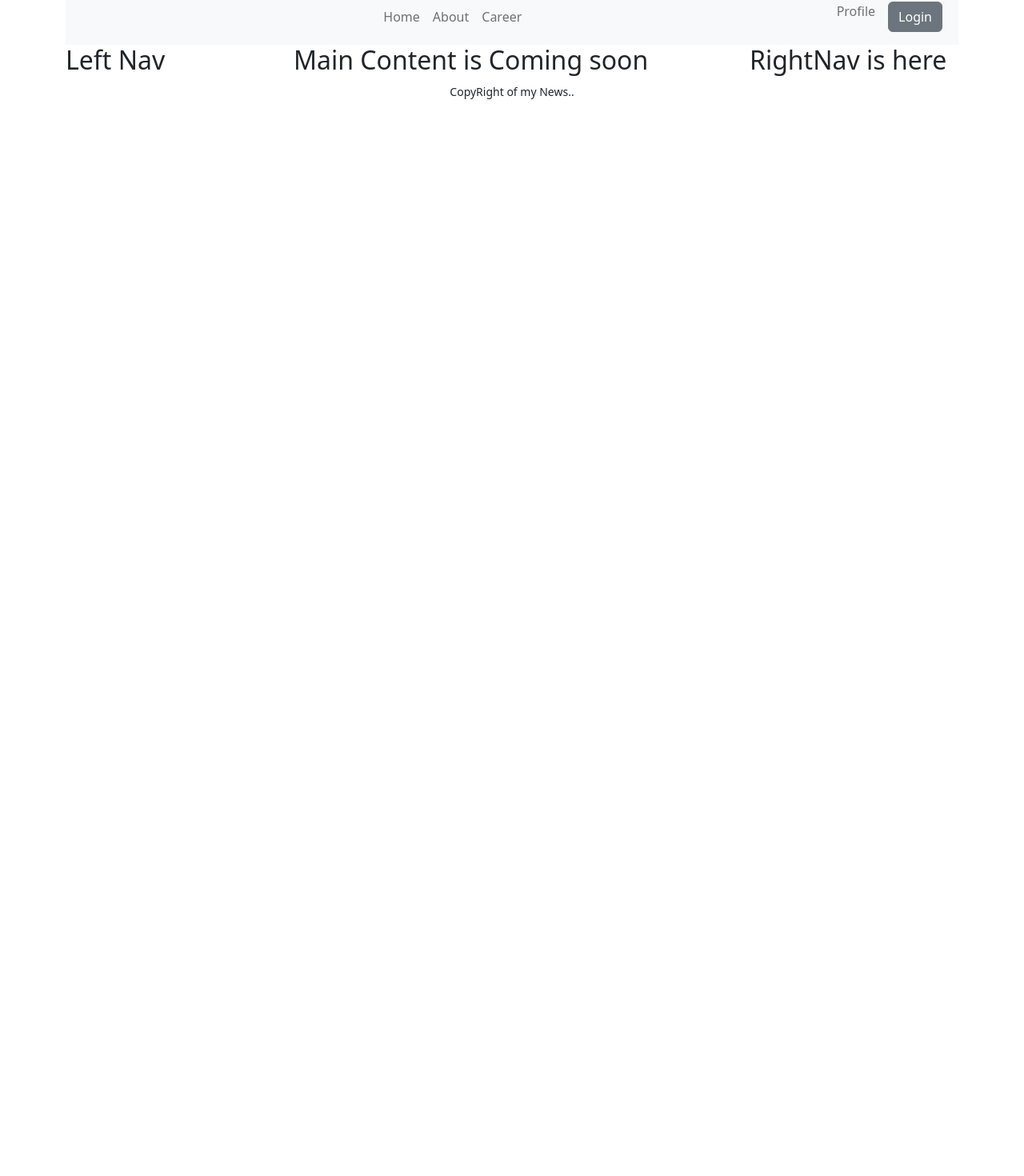
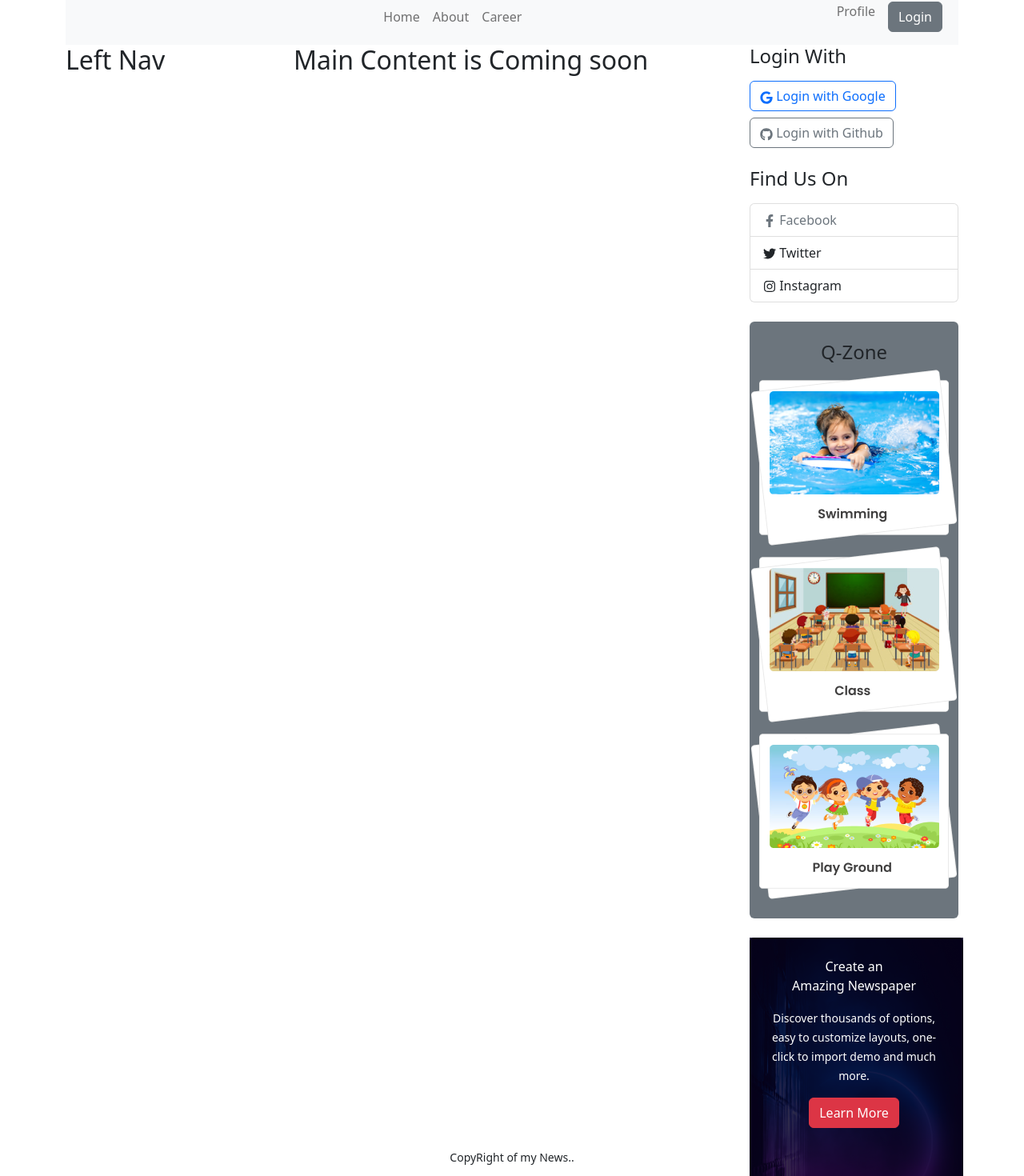
Before and after one commit to sabuj0143/the-news-dragon-project, a React (Vite) app: page / in a window 1280 px wide. Shown: the part 186-1656 px from the top of the page at 80% size. Before the commit the page ends 800 px from the top, so only its background shows below. Built offline with nearby package versions, Linux system fonts and the light colour scheme; no server answers.

Commit message:
API of localsite and react icons added

```diff
--- a/package.json
+++ b/package.json
@@ -18,6 +18,7 @@
     "react-bootstrap": "^2.7.4",
     "react-dom": "^18.2.0",
     "react-fast-marquee": "^1.3.5",
+    "react-icons": "^4.8.0",
     "react-router-dom": "^6.10.0",
     "sort-by": "^1.2.0"
   },
--- a/src/pages/Shared/LeftNav/LeftNav.jsx
+++ b/src/pages/Shared/LeftNav/LeftNav.jsx
@@ -1,6 +1,14 @@
-import React from 'react';
+import React, { useEffect, useState } from 'react';
 
 const LeftNav = () => {
+    const [categories, setCategories] = useState([]);
+
+    useEffect(() => {
+        fetch('http://localhost:5000/categories')
+        .then(res => res.json())
+        .then(data => console.log(data))
+        .catch(error => console.log(error))
+    }, [])
     return (
         <div>
             <h2>Left Nav </h2>
--- /dev/null
+++ b/src/pages/Shared/QZone/QZone.jsx
@@ -0,0 +1,17 @@
+import React from 'react';
+import QZone1 from '../../../assets/qZone1.png';
+import QZone2 from '../../../assets/qZone2.png';
+import QZone3 from '../../../assets/qZone3.png';
+
+const QZone = () => {
+    return (
+        <div className='bg-secondary text-center my-4 py-4 rounded'>
+            <h4>Q-Zone</h4>
+            <img src={QZone1} alt="" />
+            <img src={QZone2} alt="" />
+            <img src={QZone3} alt="" />
+        </div>
+    );
+};
+
+export default QZone;
--- a/src/pages/Shared/RightNav/RightNav.jsx
+++ b/src/pages/Shared/RightNav/RightNav.jsx
@@ -1,9 +1,32 @@
 import React from 'react';
+import { Button, ListGroup } from 'react-bootstrap';
+import { FaGoogle, FaGithub, FaFacebookF, FaTwitter, FaInstagram } from 'react-icons/fa';
+import QZone from '../QZone/QZone';
+import bg from '../../../assets/bg.png'
 
 const RightNav = () => {
     return (
         <div>
-            <h2>RightNav is here</h2>
+            <h4>Login With</h4>
+            <Button className='my-2' variant="outline-primary"> <FaGoogle /> Login with Google</Button>
+            <Button variant="outline-secondary"> <FaGithub /> Login with Github</Button>
+            <div>
+                <h4 className='mt-4'>Find Us On</h4>
+                <ListGroup>
+                    <ListGroup.Item className='mt-2' disabled> <FaFacebookF /> Facebook</ListGroup.Item>
+                    <ListGroup.Item><FaTwitter /> Twitter</ListGroup.Item>
+                    <ListGroup.Item><FaInstagram /> Instagram</ListGroup.Item>
+                </ListGroup>
+            </div>
+            <QZone></QZone>
+            <div>
+                <img className='position-absolute' src={bg} alt="" />
+                <div className='position-relative text-white text-center p-4 mt-8 px-4'>
+                    <p>Create an <br /> Amazing Newspaper</p>
+                    <p><small>Discover thousands of options, easy to customize layouts, one-click to import demo and much more.</small></p>
+                    <Button variant="danger">Learn More</Button>
+                </div>
+            </div>
         </div>
     );
 };
```
Also changed, not shown: 1 other file (tests, documents, lock files or other folders).
